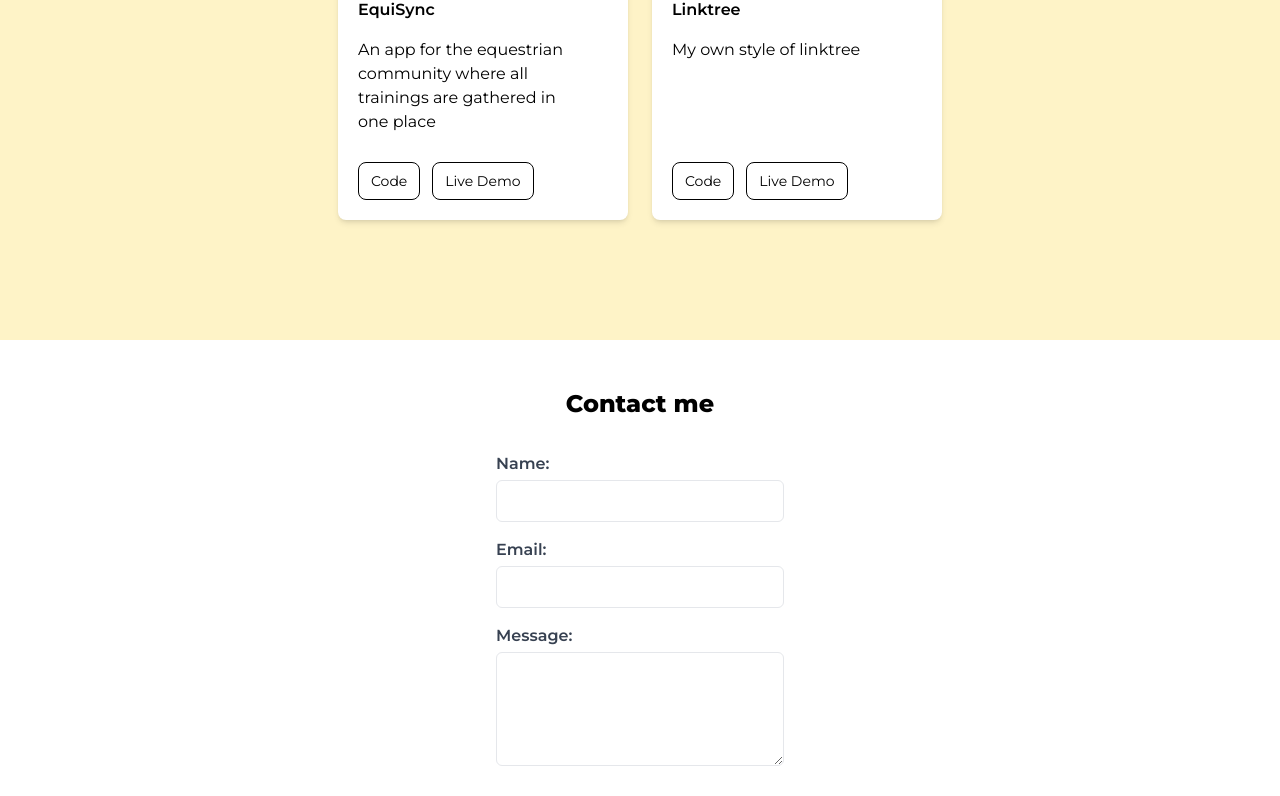
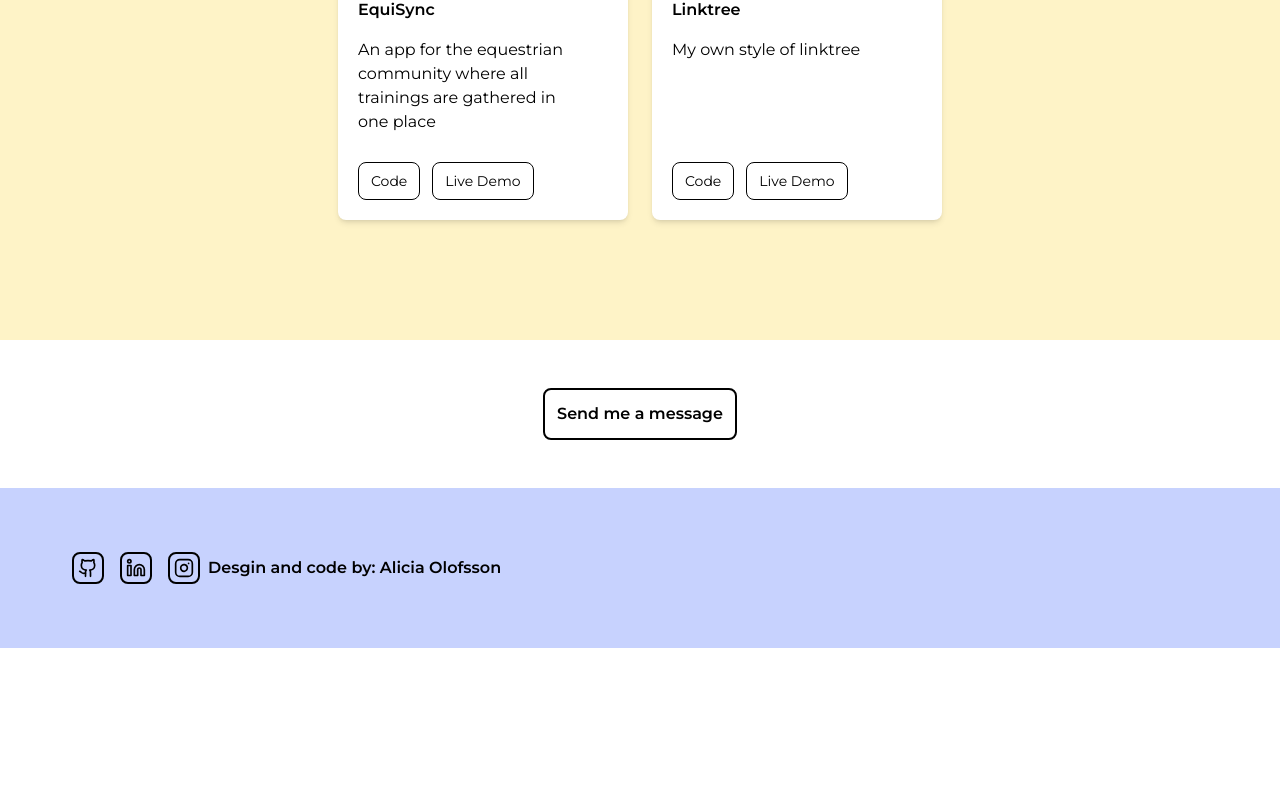
Before and after one commit to Aliciaolofsson/aliciaolofsson, a Next.js app: page / in a window 1280 px wide. Shown: the part 1996-2792 px from the top of the page. After the commit the page ends 2644 px from the top, so only its background shows below. Built offline with nearby package versions, Linux system fonts and the light colour scheme.

Commit message:
minor changes

```diff
--- a/src/app/components/Contact.tsx
+++ b/src/app/components/Contact.tsx
@@ -22,47 +22,7 @@ const ContactForm = () => {
 
   return (
     <div id='contact' className='flex items-center flex-col p-12'>
-      <h1 className='text-2xl font-bold mb-4'>Contact me</h1>
-      <p className='mb-4'></p>
-      <form onSubmit={handleSubmit} className='flex flex-col'>
-        {['name', 'email', 'message'].map((field) => (
-          <div key={field} className='mb-4 flex flex-col'>
-            <label
-              htmlFor={field}
-              className='text-md font-semibold text-gray-700'
-            >
-              {field.charAt(0).toUpperCase() + field.slice(1)}:
-            </label>
-            {field === 'message' ? (
-              <textarea
-                id={field}
-                name={field}
-                rows={4}
-                className='mt-1 px-3 py-2 border rounded-md text-gray-700 focus:ring focus:ring-indigo-300 focus:outline-none'
-                onChange={handleChange}
-                required
-              />
-            ) : (
-              <input
-                type={field === 'email' ? 'email' : 'text'}
-                id={field}
-                name={field}
-                className='mt-1 px-3 py-2 border rounded-md text-gray-700 focus:ring focus:ring-indigo-300 focus:outline-none'
-                onChange={handleChange}
-                required
-              />
-            )}
-          </div>
-        ))}
-        <div className='text-center font-semibold my-4'>
-          <button
-            type='submit'
-            className='w-72 border-solid border-black border-2 px-4 py-2 rounded-md hover:bg-amber-100 focus:ring focus:ring-indigo-300'
-          >
-            Send message
-          </button>
-        </div>
-      </form>
+      <a href='mailto:alicia-olofsson@hotmail.com' className='border-solid border-2 border-black p-3 rounded-lg font-semibold hover:bg-amber-100'>Send me a message</a>
     </div>
   );
 };
--- a/src/app/components/Home.tsx
+++ b/src/app/components/Home.tsx
@@ -7,6 +7,7 @@ export default function Home() {
 
   return (
     <div>
+
       <div className='flex items-center justify-center flex-col py-32'>
         <h2 className='uppercase font-bold lg:text-xl tracking-widest mb-14 '>
           Junior developer
--- a/src/app/components/SocialMedia.tsx
+++ b/src/app/components/SocialMedia.tsx
@@ -4,9 +4,9 @@ import React from 'react';
 
 const SocialMediaComponent = () => {
   const socialMediaLinks = [
-    { url: 'https://www.facebook.com/', icon: <Github width={20} height={20}/> },
+    { url: 'https://github.com/Aliciaolofsson', icon: <Github width={20} height={20}/> },
     {  url: 'https://www.linkedin.com/in/alicia-olofsson-b23b25242/', icon: <Linkedin width={20} height={20} /> },
-    {  url: 'https://www.instagram.com/aliciaoolofsson', icon: <Instagram width={20} height={20} /> },
+    {  url: 'https://www.instagram.com/aliciaolofssoon', icon: <Instagram width={20} height={20} /> },
   ];
 
   return (
```
